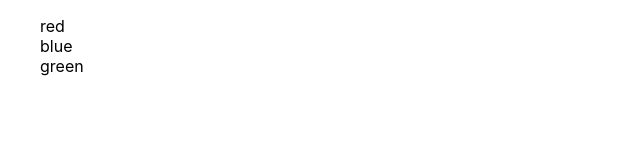
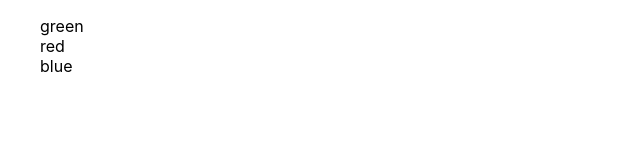
Before and after one commit to mIsmail-dev/Element-Change-Color-onScroll, a React (Create React App) app: page / in a window 1280 px wide. Both pictures are taken after a click on the button "GO TO CARD ORDER SCREEN". Shown: the top 160 px of the page, without its empty margins (0-640 px from the left). Built offline with nearby package versions, Linux system fonts and the light colour scheme.

Commit message:
fixed a little issue & added module.scss

```diff
--- a/src/pages/CardListing/CardListing.js
+++ b/src/pages/CardListing/CardListing.js
@@ -15,7 +15,7 @@ const CardListing = () => {
   }
 
   const listenScrollEvent = (e) => {
-    if (window.scrollY % 100 === 0 && window.scrollY !== 0) {
+    if (window.scrollY >= 120 && window.scrollY !== 0) {
       let result = shiftOne(colors)
       setColors([...result])
     }
--- a/src/pages/CardOrder/CardOrder.js
+++ b/src/pages/CardOrder/CardOrder.js
@@ -1,6 +1,6 @@
 import React from 'react'
 import { useLocation } from 'react-router-dom'
-import './cardOrder.scss'
+import styles from './CardOrder.module.scss'
 
 const CardOrder = () => {
   const { state } = useLocation()
@@ -8,7 +8,9 @@ const CardOrder = () => {
   return (
     <ul>
       {colors.map((color) => (
-        <li key={color}>{color}</li>
+        <li className={styles.liContainer} key={color}>
+          {color}
+        </li>
       ))}
     </ul>
   )
--- a/src/pages/CardOrder/cardOrder.scss
+++ b/src/pages/CardOrder/CardOrder.module.scss
@@ -1,4 +1,4 @@
-li {
+.liContainer {
     list-style: none;
     color: black;
 }
```
